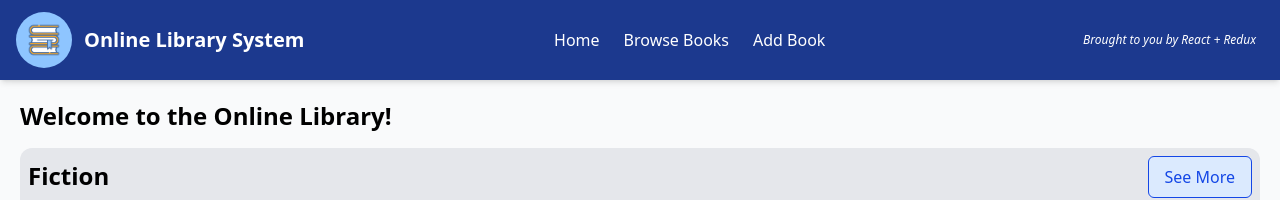
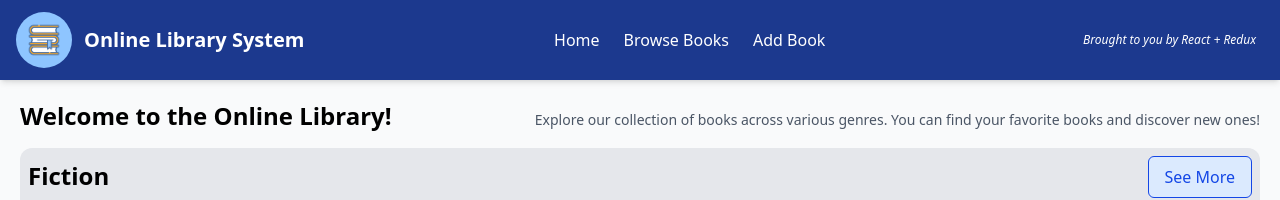
Before and after one commit to vandhanchowdhary/Online-Library-System, a React (Vite) app: page / in a window 1280 px wide. Shown: the top 200 px of the page. Built offline with nearby package versions, Linux system fonts and the light colour scheme.

Commit message:
added a small para to the home page for user-friendliness

```diff
--- a/src/pages/Home.jsx
+++ b/src/pages/Home.jsx
@@ -17,13 +17,15 @@ const Home = () => {
 
   return (
     <div className="flex flex-col overflow-y-auto overflow-x-hidden flex-1 p-5 w-full">
-
-      <div>
+      <div className="flex justify-between items-center">
         <h1 className="text-2xl font-bold mb-2">
-        Welcome to the Online Library!
-      </h1>
+          Welcome to the Online Library!
+        </h1>
+        <p className="text-gray-600 text-sm">
+          Explore our collection of books across various genres. You can find
+          your favorite books and discover new ones!
+        </p>
       </div>
-
 
       <BookSection title="Fiction" books={fictionBooks} category="fiction" />
       <BookSection
```
